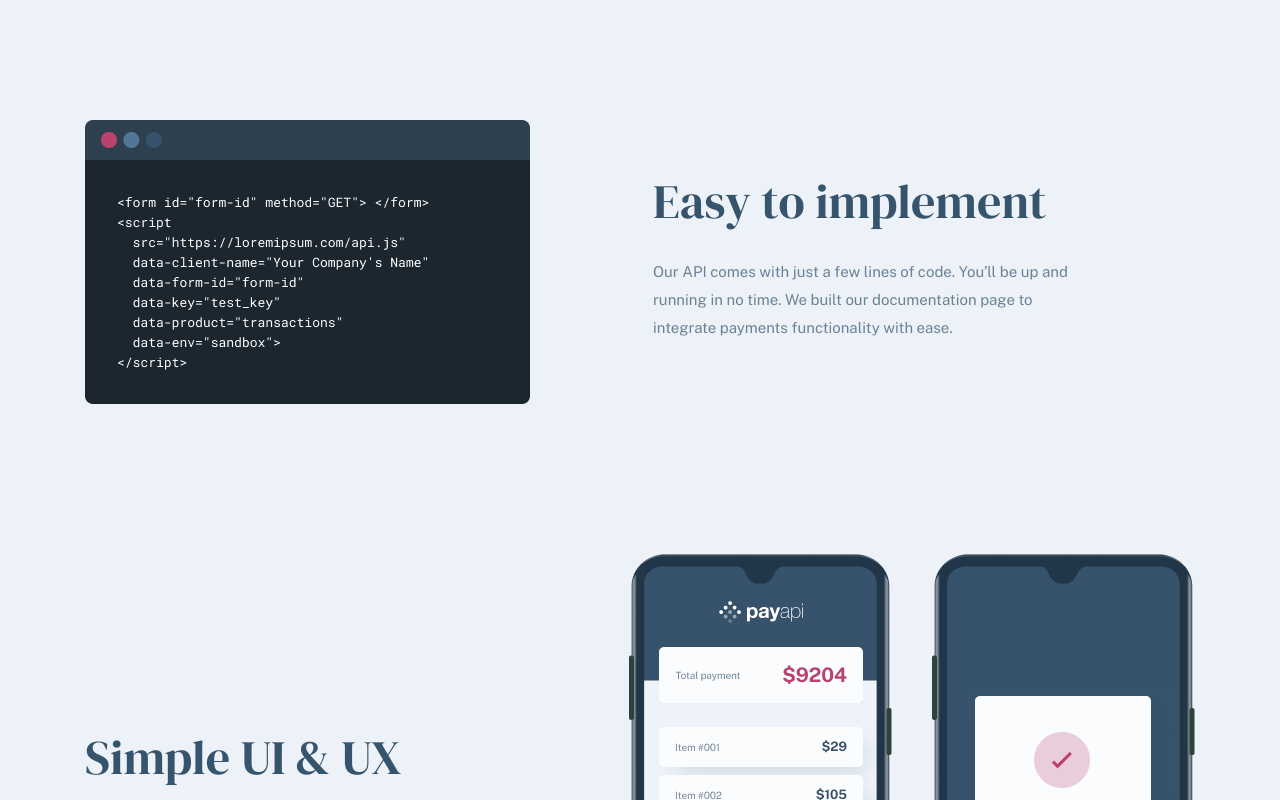
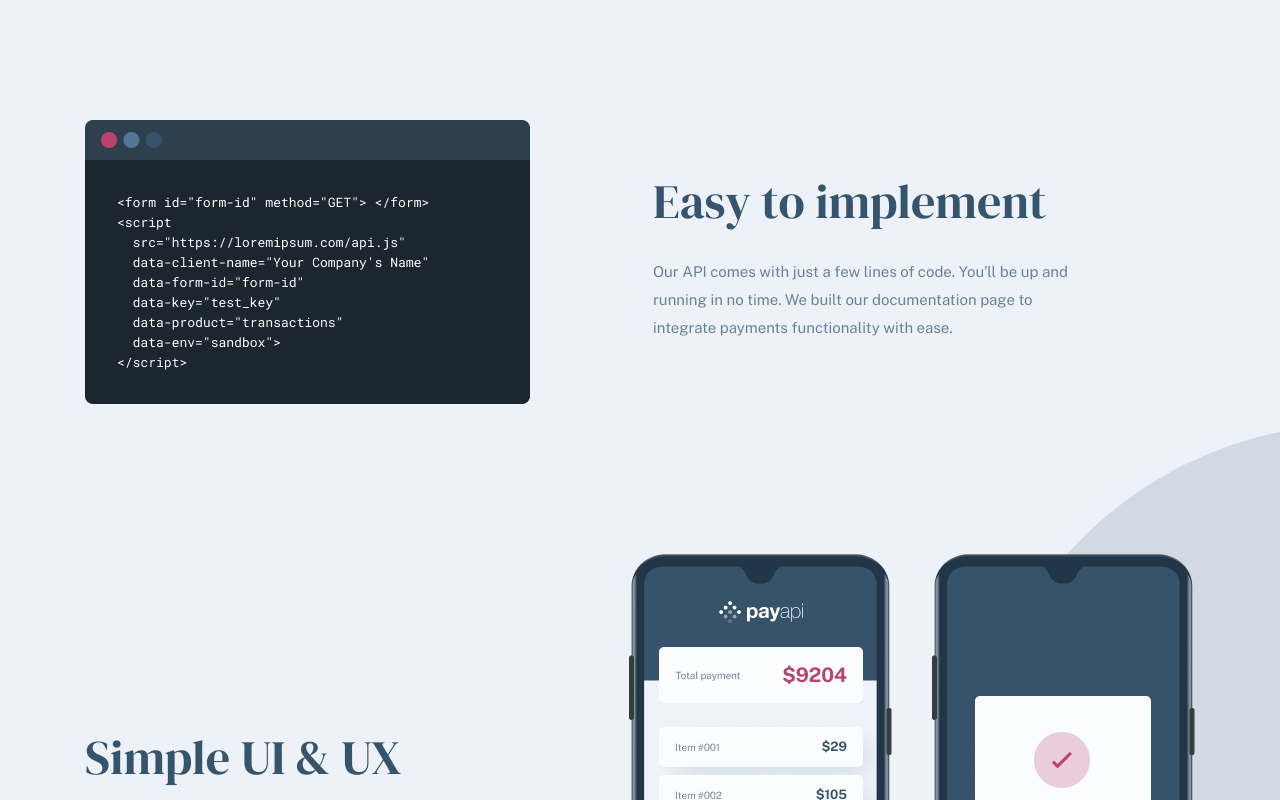
Before and after one commit to LorisDucamps/PayApi, a Vue app: page / in a window 1280 px wide. Shown: the part 1500-2300 px from the top of the page. Built offline with nearby package versions, Linux system fonts and the light colour scheme.

Commit message:
background function section

```diff
--- a/src/components/Functioning.vue
+++ b/src/components/Functioning.vue
@@ -1,5 +1,5 @@
 <template>
-    <div class="function container">
+    <div class="function">
         <div class="row">
             <picture class="function__image">
                 <!-- DESKTOP -->
--- a/src/views/Home.vue
+++ b/src/views/Home.vue
@@ -2,7 +2,7 @@
   <div class="home">
     <Hero />
     <Work />
-    <section class="functioning">
+    <section class="functioning container">
       <Functioning :content="functioning" v-for="(functioning, index) in functioning" :key="index" />
     </section>
   </div>
@@ -111,5 +111,29 @@
 </script>
 
 <style lang="scss" scoped>
+  .functioning {
+    position: relative;
 
+    &:before {
+      content: '';
+      position: absolute;
+      bottom: -15rem;
+      right: -51.3rem;
+      height: 78rem;
+      width: 78rem;
+      border-radius: 100rem;
+      z-index: 0;
+      background: var(--secondary-san-juan-blue-15);
+      z-index: -1;
+    }
+
+  }
+
+  @media screen and (max-width:991.98px) {
+    .functioning {
+      &:before {
+        display: none;
+      }
+    }
+  }
 </style>
```
